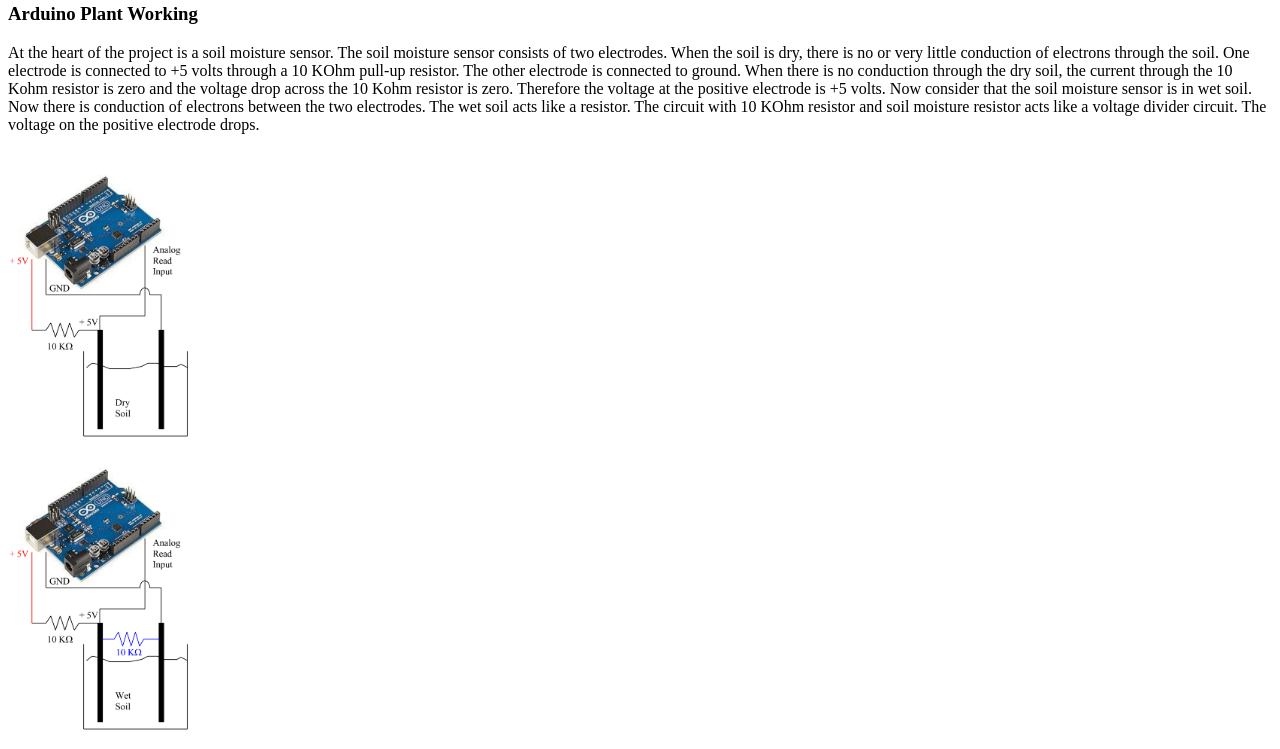
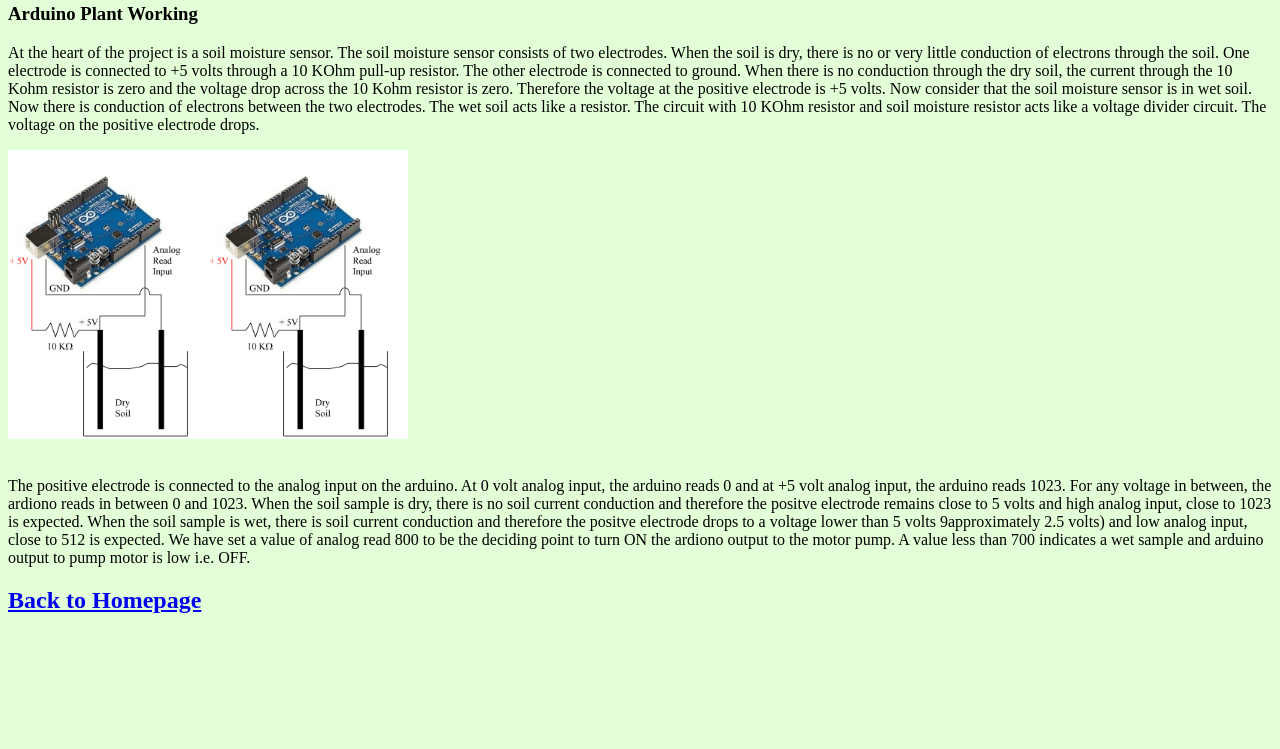
Before and after one commit to ArduinoPlant/website, a plain HTML site: page technical.html in a window 1280 px wide. Shown: the part 56-805 px from the top of the page. Drawn offline with Linux system fonts and the light colour scheme.

Commit message:
Update technical.html

```diff
--- a/technical.html
+++ b/technical.html
@@ -4,6 +4,16 @@
 		<title>Arduino Plant Technical</title>
 		<meta charset="utf-8">
         <meta name="viewport" content="width=device-width, initial-scale=1">
+		<style>
+			table, th, td {
+				 border: 1px solid black;
+				 border-collapse: collapse;
+				 padding: 8px;
+			 }
+			 body {
+		         background-color: rgb(227,255,215);
+			 }
+		 </style>
 	</head>
 
 	<body>
@@ -23,15 +33,11 @@
 		electrode drops.</p>
 
 		<p>
-			<div class="row">
-			   <div class="column">
-				  <img src="sch1a.jpg" width="200" alt="sch1a.jpg">
-			   </div>
-			   <div class="column">
-				  <img src="sch2a.jpg" width="200" alt="sch2a.jpg">
-			   </div>
-			</div>
-		</p>
+		  <div>
+		    <img src="sch1a.jpg" width="200/"/><img src="sch1a.jpg" width="200/"/>
+		  </div>
+		  <br/>
+		<p>
 
 		<p>The positive electrode is connected to the analog input on the arduino. At 0 volt analog input,
 		the arduino reads 0 and at +5 volt analog input, the arduino reads 1023. For any voltage in between,
```
